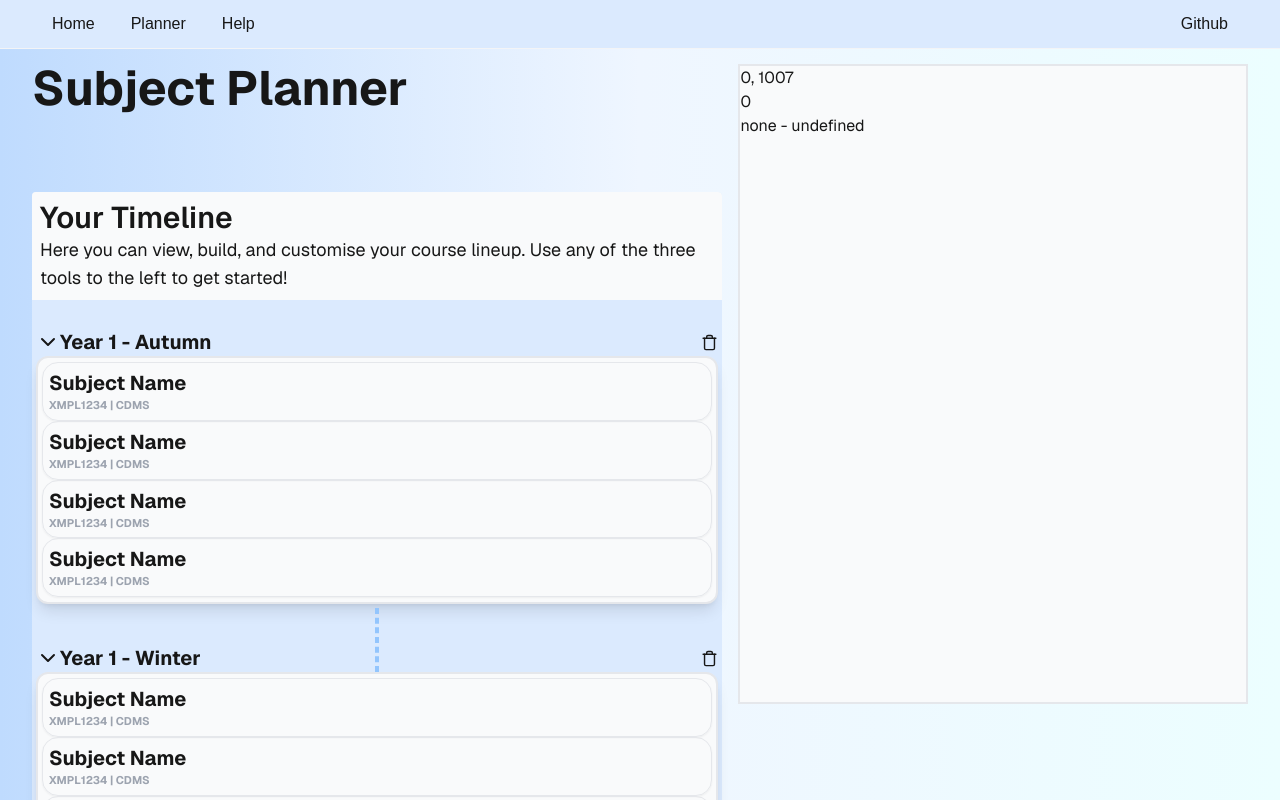
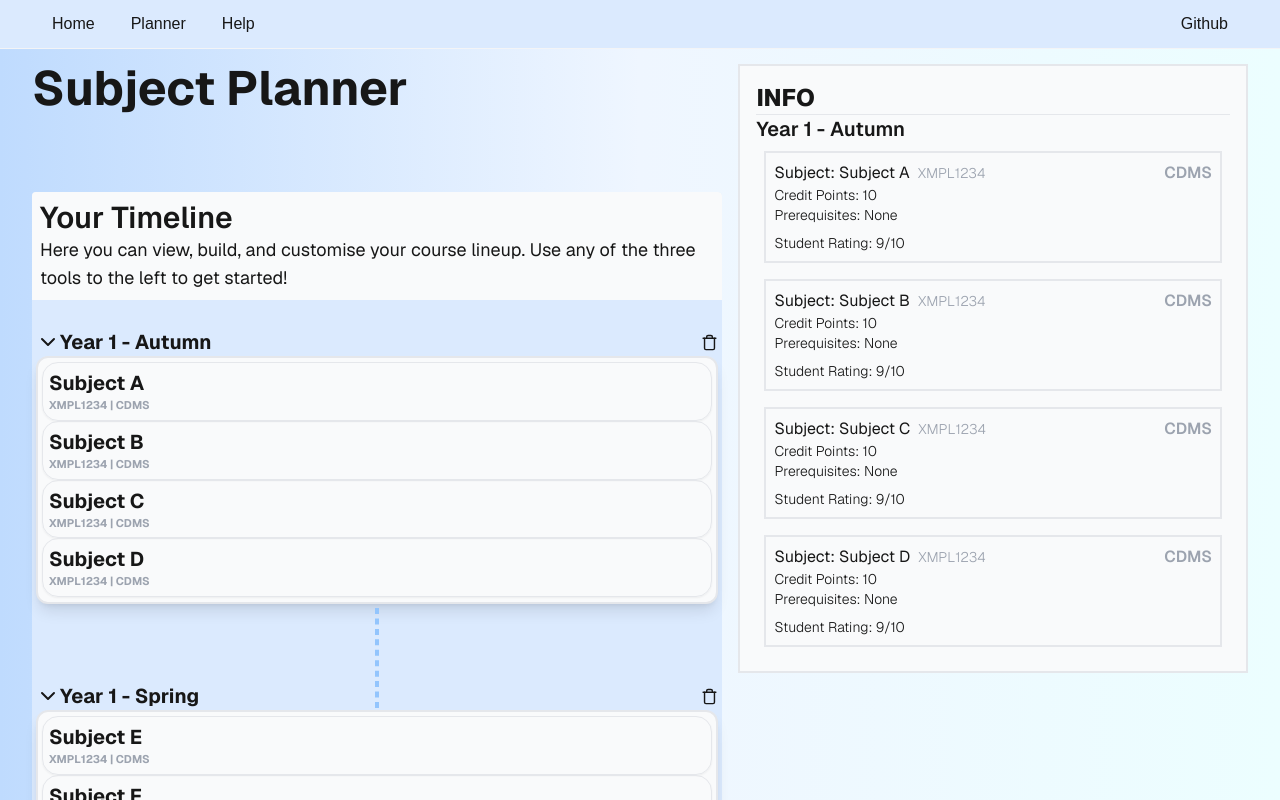
Before and after one commit to Inertia-Squared/subject-planner, a Next.js app: page /planner in a window 1280 px wide. Shown: the top 800 px of the page. Built offline with nearby package versions, Linux system fonts and the light colour scheme; what tailwindcss-animated would draw is missing.

Commit message:
- Implemented info panel functionality - Various styling changes and fixes

```diff
--- a/src/app/globals.css
+++ b/src/app/globals.css
@@ -67,3 +67,7 @@ body {
 .semester-title {
   @apply font-bold text-xl;
 }
+
+.study-period{
+
+}
--- a/src/app/planner/page.tsx
+++ b/src/app/planner/page.tsx
@@ -5,8 +5,8 @@ import {Planner} from "@/components/Planner Items/Planner";
 export default function Page() {
     return (
         <div className="items-center justify-items-center h-full p-2 pt-16 sm:p-8 sm:pb-36 sm:pt-16 font-[family-name:var(--font-geist-sans)]  bg-gradient-to-r from-blue-200 via-blue-50 to-cyan-50">
-            <main className="h-full flex items-center justify-center sm:items-start">
-                <div className={`h-full flex px-0 2xl:pl-14 gap-4`}>
+            <main className="h-full w-full flex items-center justify-center sm:items-start">
+                <div className={`h-full w-full flex px-0 2xl:pl-14 gap-4`}>
                         <Planner/>
                 </div>
             </main>
--- a/src/app/util.ts
+++ b/src/app/util.ts
@@ -7,16 +7,18 @@ export function generateDummyStudyPeriod(sequence: number){
     for (let i = 0; i < 4; i++) {
         subjectData.push({
             code: 'XMPL1234',
-            name: 'Subject Name',
+            name: 'Subject ' + ['a','b','c','d','e','f','g','h'][(i+sequence*4)%8].toUpperCase(),
             school: 'CDMS',
+            description: 'This is where students are shown the university subject, as well as introduced to its vast array of possibilities. From day one, learners are immersed in a world of discovery, where every concept builds upon the last and curiosity is encouraged at every turn.'
         } as SubjectData)
     }
     let studyPeriod = {
         id: v4(),
         year: Math.floor(sequence/2) + 1,
-        name: sequence % 2 == 0 ? 'Autumn' : 'Winter',
+        periodName: sequence % 2 == 0 ? 'Autumn' : 'Spring',
         onRemoveStudyPeriod: () => {},
-        subjects: subjectData
+        subjects: subjectData,
+        updatePos: ()=>{},
     } as StudyPeriodProps;
 
     return studyPeriod;
--- a/src/components/Planner Items/CourseLineup.tsx
+++ b/src/components/Planner Items/CourseLineup.tsx
@@ -1,9 +1,10 @@
 'use client'
 
-import {useEffect, useState} from "react";
+import {Ref, useEffect, useRef, useState} from "react";
 import {StudyPeriod, StudyPeriodProps} from "@/components/Planner Items/StudyPeriod";
 import {ConstrainedAction} from "@/components/Interactive Elements/ConstrainedAction";
 import {generateDummyStudyPeriod} from "@/app/util";
+import {InfoPanel} from "@/components/Planner Items/InfoPanel";
 
 export interface CourseLineupData {
     studyPeriods: StudyPeriodProps[],
@@ -13,6 +14,17 @@ export interface CourseLineupData {
 export const CourseLineup = (props: CourseLineupData) => {
     const [studyPeriods, setStudyPeriods] = useState<StudyPeriodProps[]>(props.studyPeriods);
     const [isConstrained, setIsConstrained] = useState<boolean>(false);
+    const [studyPeriodPositions, setStudyPeriodPositions] = useState<{[id: string]: HTMLDivElement}>({});
+
+    function getStudyPeriodPositions(): { [id: string]: HTMLDivElement } {
+        return studyPeriodPositions;
+    }
+
+    function setStudyPeriodPos(id: string, ref: HTMLDivElement) {
+        let newStudyPos = studyPeriodPositions;
+        newStudyPos[id] = ref;
+        setStudyPeriodPositions(newStudyPos);
+    }
 
     useEffect(() => {
         props.onUpdateStudyPeriods(studyPeriods);
@@ -50,25 +62,40 @@ export const CourseLineup = (props: CourseLineupData) => {
         // setStudyPeriods(tempArray);
     }
 
+    // ref={(ref)=>{
+    //     if(ref) {
+    //         const alreadyContains = refs.current.includes(ref);
+    //         console.log(ref.id)
+    //         if(!alreadyContains) refs.current.push(ref);
+    //     }
+    // }}
+
     function renderStudyPeriods() {
         return studyPeriods.map((study, index) => {
+            const offset = index>=studyPeriods.length-1 ? 'mb-[0px] h-[30px]' : 'mb-[-30px] h-[100px]'
             return <div key={index} className={`flex flex-col items-center `}>
-                <StudyPeriod {...study}/>
+                <StudyPeriod {...study} updatePos={setStudyPeriodPos}/>
                 {!(index>=studyPeriods.length-1 && isConstrained) &&
-                    <div className={`w-0 border-2 border-dashed border-blue-300 mb-[-32px] h-[64px]`}/>
+                    <div className={`w-0 border-2 border-dashed border-blue-300 ${offset}`}/>
                 }
             </div>
         })
     }
 
+    function getStudyPeriods(): StudyPeriodProps[]{
+        return studyPeriods;
+    }
+
     return (
-        <div className={`h-full`}>
+        <div className={`flex w-full space-x-4 h-full`}>
+            <div>
                 <div className={`text-5xl font-bold mb-[2vh] md:mb-[10vh]`}>Subject Planner</div>
                 <div className={`justify-center w-full rounded bg-blue-100`}>
 
                     <div className={`bg-gray-50 pr-2 rounded-t p-2`}>
                         <div className={`text-3xl font-semibold`}>Your Timeline</div>
-                    <div className={`text-lg`}>Here you can view, build, and customise your course lineup. Use any of
+                        <div className={`text-lg`}>Here you can view, build, and customise your course lineup. Use any
+                            of
                             the
                             three tools to the left to
                             get started!
@@ -76,14 +103,16 @@ export const CourseLineup = (props: CourseLineupData) => {
 
                     </div>
                     <div className={`mb-[2vh] h-0 border-4 border-blue-100`}/>
-
                     {renderStudyPeriods()}
-                <div className={`flex justify-center -mt-1`}>
-                    <ConstrainedAction action={'add'} onClick={newStudyPeriod} onConstrained={onReachedSemesterLimit}
+                    <div className={`flex justify-center -mt-0 mb-96`}>
+                        <ConstrainedAction action={'add'} onClick={newStudyPeriod}
+                                           onConstrained={onReachedSemesterLimit}
                                            isConstrained={hasReachedSemesterLimit}
                                            onAddWhileConstrained={tooManyStudyPeriods}
                                            onDoAnyway={addWaiverRequiredPeriod} canAddWhileConstrained={true}/>
                     </div>
                 </div>
+            </div>
+            <InfoPanel getStudyPeriodPositions={getStudyPeriodPositions} getStudyPeriods={getStudyPeriods} className={`hidden lg:block relative w-full`}/>
         </div>);
 }
--- a/src/components/Planner Items/InfoPanel.tsx
+++ b/src/components/Planner Items/InfoPanel.tsx
@@ -1,54 +1,129 @@
 'use client'
-import {DetailedHTMLProps, useEffect, useState} from "react";
+import {DetailedHTMLProps, useEffect, useMemo, useRef, useState} from "react";
 import Markdown from "react-markdown";
 import {StudyPeriodProps} from "@/components/Planner Items/StudyPeriod";
 
 interface InfoPanelProps extends DetailedHTMLProps<any, any> {
-    studyPeriodData: StudyPeriodProps[]
+    getStudyPeriods: ()=>StudyPeriodProps[],
+    getStudyPeriodPositions: ()=>{[id: string]: HTMLDivElement},
+}
+
+function useIsClient(){
+    const [isClient, setIsClient] = useState(false);
+    useEffect(()=>setIsClient(true),[]);
+    return isClient;
 }
 
 export const InfoPanel = (props: InfoPanelProps) => {
     const [yTarget, setYTarget] = useState(0);
     const [contentValue, setContentValue] = useState('');
     const [maxScrollAmt, setMaxScrollAmt] = useState(0);
-    const [studyPeriods, setStudyPeriods] = useState<StudyPeriodProps[]>(props.studyPeriodData);
-    const [activeStudyPeriod, setActiveStudyPeriod] = useState(studyPeriods[0]);
+    const {getStudyPeriods, ...htmlProps} = props;
+    const isClient = useIsClient();
+    const infoRef = useRef<HTMLDivElement>(null);
+    const [spanAmt, setSpanAmt] = useState('col-span-2');
+
+    // const [switchThresholds, setSwitchThresholds] = useState<number[]>([]);
+    const [selectedPanel, setSelectedPanel] = useState<StudyPeriodProps>(getStudyPeriods()[0]);
+    const [windowValue,setWindowValue] = useState<Window>();
 
 
-    useEffect(()=>{
+
+    function updateInfoPanel(){
         setMaxScrollAmt(Math.max(document.body.scrollHeight, document.body.offsetHeight,
             document.documentElement.clientHeight, document.documentElement.scrollHeight,
             document.documentElement.offsetHeight) - window.innerHeight);
-    },[document.body.scrollHeight, document.body.offsetHeight, document.documentElement.clientHeight,
-        document.documentElement.scrollHeight, document.documentElement.offsetHeight])
+
+        let studyDict: { [myKey: string]: StudyPeriodProps } = {}
+        getStudyPeriods().forEach((period: StudyPeriodProps)=>{
+            studyDict[period.id] = period;
+        });
+        let tempArray: (string | number)[][] = [];
+        const positions = props.getStudyPeriodPositions();
+        for (const pos of Object.entries(positions)){
+            const elementBox = pos[1] as unknown as HTMLElement;
+            const infoBox = infoRef.current;
+            const elementPos = elementBox?.offsetTop + elementBox?.offsetHeight;
+            if (infoBox){
+                const distance = (yTarget + infoBox.getBoundingClientRect().bottom - elementPos);
+                if(distance >= 0) tempArray.push([pos[0],distance])
+            }
+        }
+        const selectedId = (tempArray.sort((a,b)=>a[1] <= b[1]?-1:0)[0][0]) as string;
+        setSelectedPanel(studyDict[selectedId]);
+    }
 
     useEffect(() => {
         addEventListener('scroll', ()=>onScroll());
+        addEventListener('mouseup',()=> {
+            setTimeout(() => checkWidth(), 10)
+            setTimeout(() => checkWidth(), 750)
+        })
         return () => {
             removeEventListener('scroll', ()=>onScroll());
         }
     }, []);
 
-    function setActivePeriod(){
-        const index = Math.round((Math.round(window.scrollY) / maxScrollAmt) * studyPeriods.length)
-        setActiveStudyPeriod(studyPeriods[index])
-    }
-
     function onScroll(){
         setYTarget(window?.scrollY);
-        setActivePeriod();
     }
 
     function setContent(content: string){
         setContentValue(content);
     }
 
+    function renderSubjectInfo(){
+        const data = selectedPanel?.subjects;
+        if(data) {
+            return (<div className={`grid grid-cols-2`}>
+                {data.map((subject, index)=>{
+                    return (<div className={spanAmt} key={index}>
+                        <div className={`p-2 border-2 m-2`}>
+                            <div className={`xl:flex`}>
+                                <div className={`mr-1`}>Subject: {subject.name}</div>
+                                <div className={`flex xl:flex-grow`}>
+                                    <div className={`text-sm text-gray-400 font-light mt-0.5 xl:ml-1`}>{subject.code}</div>
+                                    <div className={`xl:flex-grow`}/>
+                                    <div className={`font-semibold text-gray-400 ml-1`}>{subject.school}</div>
+                                </div>
+                            </div>
+                            {/*<div className={`text-sm`}>*/}
+                            {/*    {subject.description}*/}
+                            {/*</div>*/}
+                            <div className={`text-sm font-light`}>
+                                Credit Points: 10
+                            </div>
+                            <div className={`text-sm font-light`}>
+                                Prerequisites: None
+                            </div>
+                            <div className={`text-sm font-light mt-2`}>
+                                Student Rating: 9/10
+                            </div>
+                        </div>
+                        <div></div>
+                    </div>)
+                })}
+            </div>);
+        }
+    }
 
-    return(<div {...props}>
-        <div style={{top: `${yTarget}px`}} className={`absolute w-full h-[80vh] border-2 bg-gray-50 ease-out duration-300`}>
-            <div>{`${window.scrollY}, ${maxScrollAmt}`}</div>
-            <div>{Math.floor((Math.round(window.scrollY) / maxScrollAmt) * studyPeriods.length)}</div>
-            <div>{activeStudyPeriod?.year ?? 'none' + ' - ' + activeStudyPeriod?.name ?? 'none'}</div>
+    function checkWidth(){
+        console.log('boo!')
+        if(infoRef.current) console.log(infoRef.current?.clientWidth/window.innerWidth)
+        if(infoRef.current && infoRef.current.clientWidth/window.innerWidth > 0.5){
+            console.log('bees')
+            setSpanAmt('col-span-1');
+        } else setSpanAmt('col-span-2');
+
+    }
+
+
+    return(<div {...htmlProps}>
+        <div onTransitionEnd={updateInfoPanel} style={{top: `${yTarget}px`}} ref={infoRef} className={`absolute w-full h-fit border-2 bg-gray-50 ease-out duration-300 p-4`}>
+            <div className={`font-extrabold text-2xl`}>INFO</div>
+            <hr/>
+            <div className={`font-semibold text-xl`}>Year {selectedPanel?.year + ' - ' + selectedPanel?.periodName}</div>
+            {renderSubjectInfo()}
         </div>
     </div>)
 }
--- a/src/components/Planner Items/Planner.tsx
+++ b/src/components/Planner Items/Planner.tsx
@@ -7,15 +7,12 @@ import {useState} from "react";
 
 export const Planner = ()=>{
 
-    const [studyPeriods, setStudyPeriods] = useState<StudyPeriodProps[]>([generateDummyStudyPeriod(0),generateDummyStudyPeriod(1),generateDummyStudyPeriod(2),generateDummyStudyPeriod(3)]);
+    const [studyPeriods, setStudyPeriods] = useState<StudyPeriodProps[]>(()=>[generateDummyStudyPeriod(0),generateDummyStudyPeriod(1),generateDummyStudyPeriod(2),generateDummyStudyPeriod(3)]);
     function updateStudyPeriods(periods: StudyPeriodProps[]){
         setStudyPeriods([...periods]);
     }
 
     return (
-        <div className={`flex w-full space-x-4 h-full`}>
             <CourseLineup studyPeriods={studyPeriods} onUpdateStudyPeriods={updateStudyPeriods}/>
-            <InfoPanel studyPeriodData={studyPeriods} className={`hidden sm:block relative w-full`}/>
-        </div>
     );
 }
--- a/src/components/Planner Items/StudyPeriod.tsx
+++ b/src/components/Planner Items/StudyPeriod.tsx
@@ -1,6 +1,6 @@
 'use client'
 
-import {useEffect, useRef, useState} from "react";
+import {Ref, useEffect, useRef, useState} from "react";
 import {SubjectData, SubjectSlot} from "@/components/Planner Items/SubjectSlot";
 import {
     LucideChevronDown,
@@ -12,9 +12,10 @@ export interface StudyPeriodProps {
     id: string,
 
     year: number,
-    name: string,
+    periodName: string,
 
     onRemoveStudyPeriod: (studyId: string) => void,
+    updatePos: (id: string, rect: HTMLDivElement) => void,
 
     subjects?: SubjectData[],
 }
@@ -35,9 +36,21 @@ export const StudyPeriod = (props: StudyPeriodProps) => {
 
 
     useEffect(()=>{
+        addEventListener('scroll',()=>{
+            updatePos();
+        })
         setLastHeight((!expanded ? (subjectsRef.current?.scrollHeight || 0) + 5 : 0));
         subjectsRef.current?.style.setProperty('height', (expanded ? (subjectsRef.current?.scrollHeight || 0) + 5 : 0) + 'px');
+        return ()=>{
+            removeEventListener('scroll',()=>{
+                updatePos();
+            })
+        }
     },[])
+
+    function updatePos(){
+        if(subjectsRef.current) props.updatePos(props.id,subjectsRef.current);
+    }
 
     useEffect(() => {
         expandedRef.current = expanded;
@@ -66,8 +79,11 @@ export const StudyPeriod = (props: StudyPeriodProps) => {
         }
     }, [expanded]);
 
+    useEffect(() => {
+        updatePos();
+    }, [subjectsRef.current?.style.height]);
+
     function animateExpandHeight(height: number) {
-        console.log('bang!')
         subjectsRef.current?.style.setProperty('height', height + 'px');
     }
 
@@ -109,7 +125,7 @@ export const StudyPeriod = (props: StudyPeriodProps) => {
     }
 
     // todo has bug where collapsing the chevron while a subject is collapsing causes the animation to skip, can't be bothered to fix so it's a later problem :D
-    return <div className={`p-1 rounded w-full ${expanded ? '' : 'border bg-gray-50'}`}>
+    return <div suppressHydrationWarning={true} id={props.id} className={`p-1 rounded w-full ${expanded ? '' : 'border bg-gray-50'} study-period`}>
         <div className={`flex w-full`}>
             <button onClick={() => {
                 animateExpandHeight(lastHeight);
@@ -119,7 +135,7 @@ export const StudyPeriod = (props: StudyPeriodProps) => {
                 {expanded ? <LucideChevronDown/> : <LucideChevronRight/>}
             </button>
             <div className={`semester-title`}>
-                Year {props.year} - {props.name}
+                Year {props.year} - {props.periodName}
             </div>
             <div className={`flex-grow`}/>
             <button onClick={()=>props.onRemoveStudyPeriod(props.id)} className={`ml-1`}>
--- a/src/components/Planner Items/SubjectSlot.tsx
+++ b/src/components/Planner Items/SubjectSlot.tsx
@@ -33,7 +33,7 @@ export const SubjectSlot = (props: SubjectData) => {
     }
 
     useEffect(()=>{
-        console.log(props)
+        // console.log(props)
     },[])
 
     return <>
```
Lines whose indentation alone changed are shown as unchanged.
